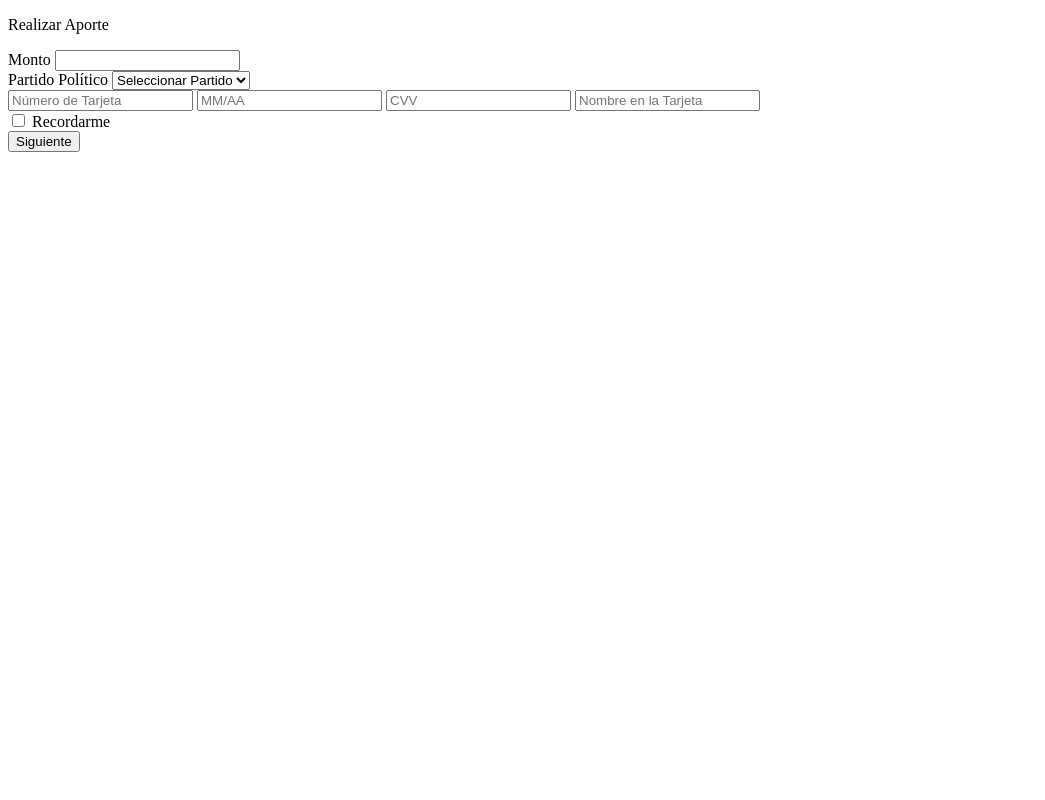
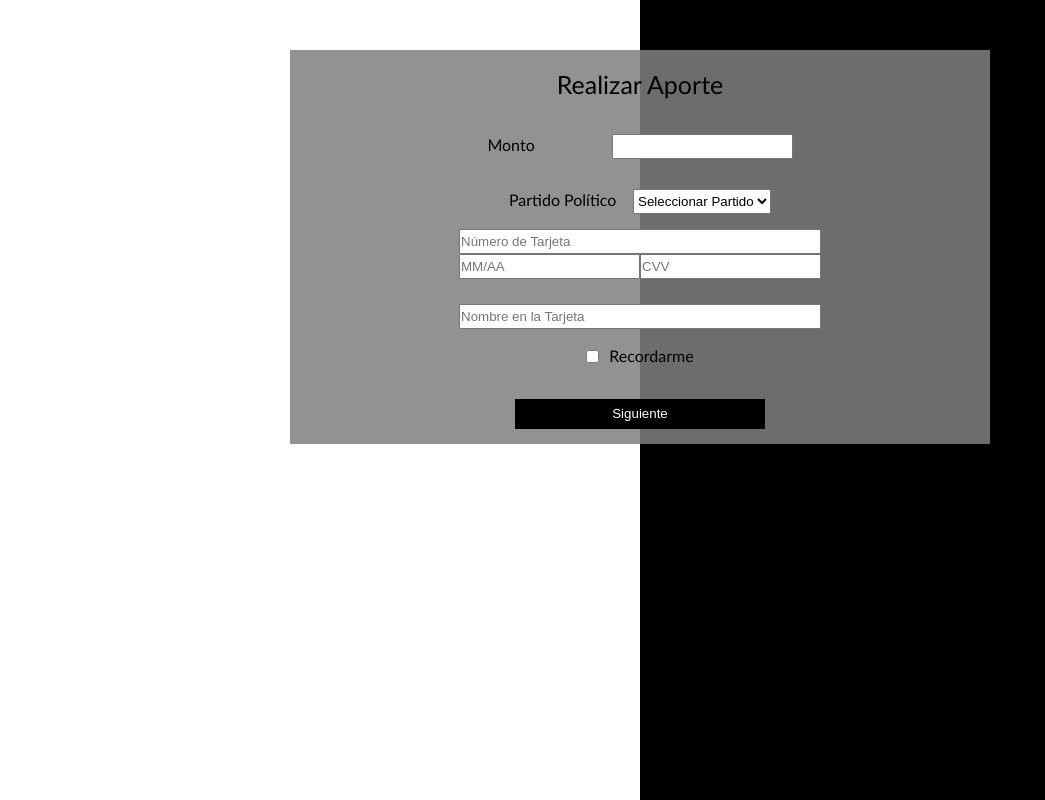
Before and after one commit to marcoadh/proyecto_aport, a plain HTML site: page vistas/aportante/realizar_aporte.html in a window 1280 px wide. Shown: the whole page, without its empty margins (0-1045 px from the left). Drawn offline with Linux system fonts and the light colour scheme; the site is published under a folder, as on GitHub Pages, so addresses that start at the root find nothing.

Commit message:
se agregó la vista Realizar_aporte

```diff
--- a/vistas/aportante/realizar_aporte.html
+++ b/vistas/aportante/realizar_aporte.html
@@ -4,8 +4,8 @@
     <meta charset="UTF-8">
     <meta http-equiv="X-UA-Compatible" content="IE=edge">
     <meta name="viewport" content="width=device-width, initial-scale=1.0">
-    <link rel="stylesheet" href="/css/normalize.css">
-    <link rel="stylesheet" href="/css/realizar_aporte.css">
+    <link rel="stylesheet" href="../../css/normalize.css">
+    <link rel="stylesheet" href="../../css/realizar_aporte.css">
     <title>Panel de Aportante</title>
 </head>
 <body>
```
